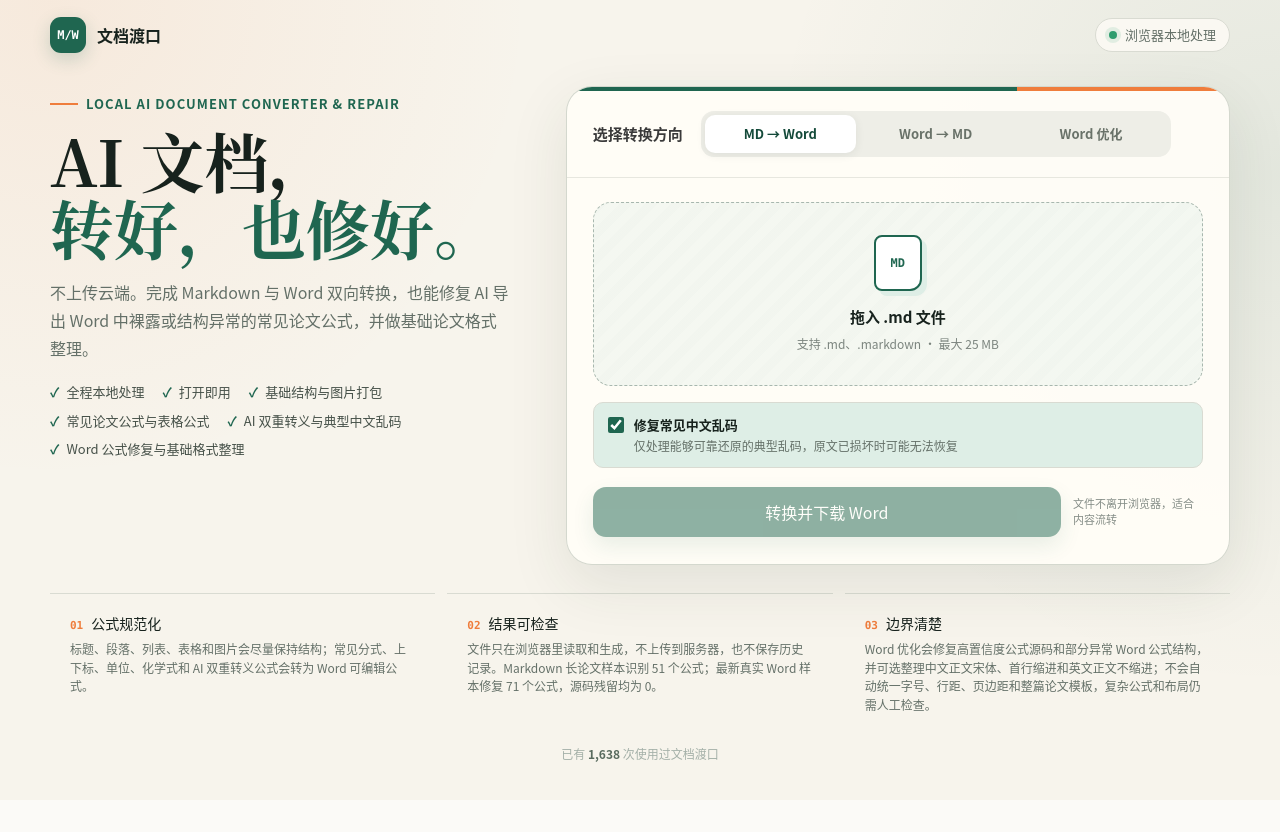
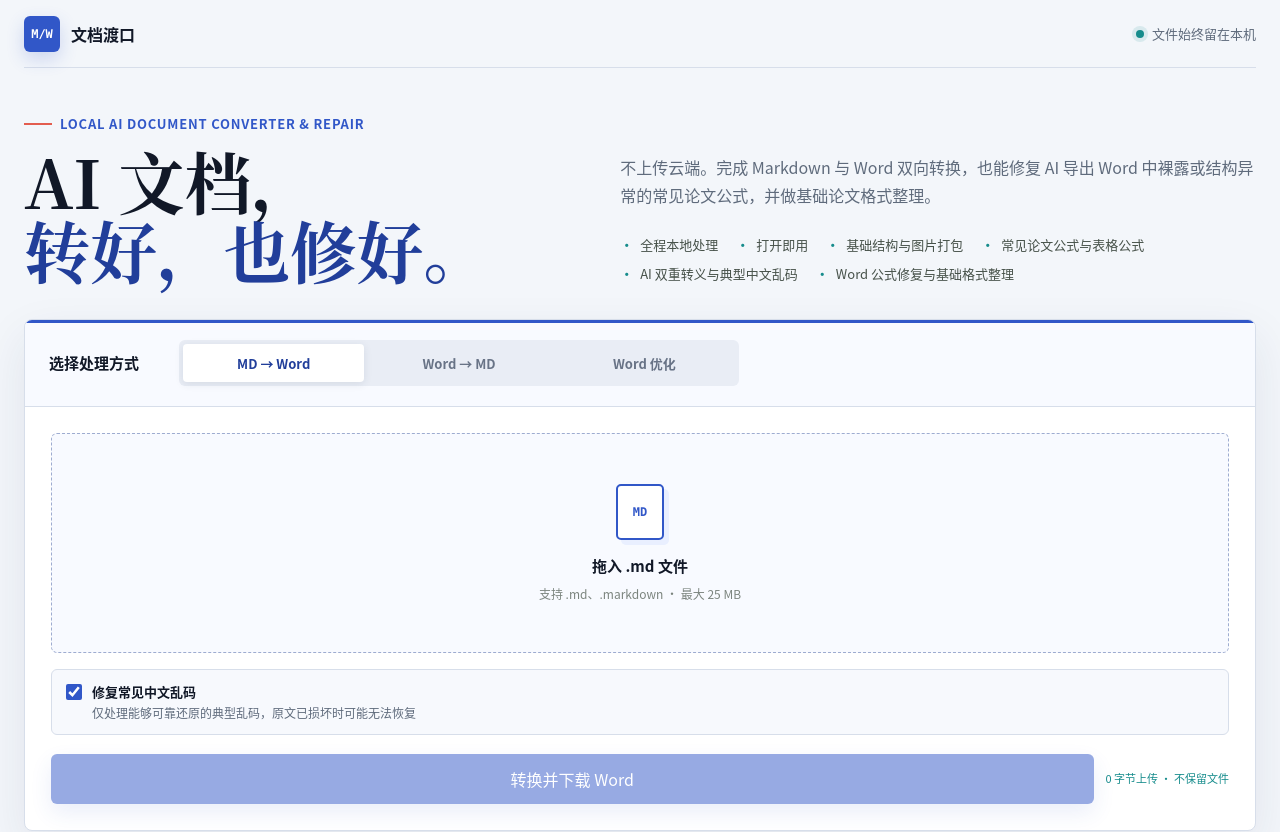
Before and after one commit to anitaleexiang0210/anitalee, a Next.js app: page /ferry in a window 1280 px wide. Shown: the top 832 px of the page. Before the commit the page ends 800 px from the top, so only its background shows below. Built offline with nearby package versions, Linux system fonts and the light colour scheme.

Commit message:
重构文档渡口为文档工作台

```diff
--- a/app/ferry/page.tsx
+++ b/app/ferry/page.tsx
@@ -351,7 +351,7 @@ export default function FerryPage() {
           </a>
           <div className="ferry-tool-state" aria-live="polite">
             <span className="ferry-tool-state-dot" aria-hidden="true" />
-            <span>浏览器本地处理</span>
+            <span>文件始终留在本机</span>
           </div>
         </header>
 
@@ -377,7 +377,7 @@ export default function FerryPage() {
 
           <section className="ferry-tool-card" aria-label="文档转换工具">
             <div className="ferry-tool-card-head">
-              <span className="ferry-tool-step">选择转换方向</span>
+              <span className="ferry-tool-step">选择处理方式</span>
               <div className="ferry-tool-switch" aria-label="转换方向">
                 <button
                   className={direction === "md-to-word" ? "active" : ""}
@@ -507,7 +507,7 @@ export default function FerryPage() {
                 <button className="ferry-tool-primary" type="button" onClick={convert} disabled={!file || busy}>
                   {busy ? "正在处理..." : direction === "word-to-md" ? "转换并下载 Markdown" : direction === "word-optimize" ? "优化并下载 Word" : "转换并下载 Word"}
                 </button>
-                <p className="ferry-tool-privacy">文件不离开浏览器，适合内容流转</p>
+                <p className="ferry-tool-privacy">0 字节上传 · 不保留文件</p>
               </div>
 
               {message && (
--- a/app/globals.css
+++ b/app/globals.css
@@ -1066,22 +1066,20 @@ h1 {
 
 /* ===== 文档渡口 ===== */
 .ferry-tool {
-  --ferry-ink: #17221d;
-  --ferry-muted: #647068;
-  --ferry-paper: #f7f4ec;
-  --ferry-card: #fffdf7;
-  --ferry-line: #d9dbd2;
-  --ferry-green: #1f6650;
-  --ferry-green-dark: #144a3a;
-  --ferry-green-soft: #deeee6;
-  --ferry-orange: #ef7d3c;
-  --ferry-shadow: 0 20px 60px rgba(35, 54, 44, 0.1);
+  --ferry-ink: #111827;
+  --ferry-muted: #5f6b7c;
+  --ferry-paper: #f3f6fa;
+  --ferry-card: #ffffff;
+  --ferry-line: #d7deea;
+  --ferry-green: #3157c8;
+  --ferry-green-dark: #213e9a;
+  --ferry-green-soft: #e9efff;
+  --ferry-orange: #e35d4f;
+  --ferry-cyan: #168c8c;
+  --ferry-shadow: 0 18px 48px rgba(31, 48, 85, 0.09);
   min-height: 100vh;
   color: var(--ferry-ink);
-  background:
-    radial-gradient(circle at 4% 0%, rgba(239, 125, 60, 0.09), transparent 30rem),
-    radial-gradient(circle at 100% 22%, rgba(31, 102, 80, 0.09), transparent 32rem),
-    var(--ferry-paper);
+  background: var(--ferry-paper);
 }
 
 .ferry-tool button,
@@ -1102,17 +1100,18 @@ h1 {
 }
 
 .ferry-tool-shell {
-  width: min(1180px, calc(100% - 40px));
+  width: min(1240px, calc(100% - 48px));
   margin: 0 auto;
-  padding: 12px 0 24px;
+  padding: 0 0 28px;
 }
 
 .ferry-tool-topbar {
   display: flex;
-  min-height: 46px;
+  min-height: 68px;
   align-items: center;
   justify-content: space-between;
   gap: 18px;
+  border-bottom: 1px solid var(--ferry-line);
 }
 
 .ferry-tool-brand {
@@ -1128,8 +1127,8 @@ h1 {
   height: 36px;
   place-items: center;
   background: var(--ferry-green);
-  border-radius: 11px;
-  box-shadow: 0 6px 18px rgba(31, 102, 80, 0.2);
+  border-radius: 6px;
+  box-shadow: 0 7px 18px rgba(49, 87, 200, 0.2);
   color: #fff;
   font-family: ui-monospace, SFMono-Regular, Menlo, monospace;
   font-size: 12px;
@@ -1138,13 +1137,10 @@ h1 {
 
 .ferry-tool-state {
   display: inline-flex;
-  min-height: 34px;
+  min-height: 32px;
   align-items: center;
   gap: 8px;
-  padding: 0 13px;
-  background: rgba(255, 253, 247, 0.76);
-  border: 1px solid var(--ferry-line);
-  border-radius: 999px;
+  padding: 0;
   color: var(--ferry-muted);
   font-size: 13px;
 }
@@ -1152,20 +1148,25 @@ h1 {
 .ferry-tool-state-dot {
   width: 8px;
   height: 8px;
-  background: #2e9d6e;
+  background: var(--ferry-cyan);
   border-radius: 50%;
-  box-shadow: 0 0 0 4px rgba(46, 157, 110, 0.12);
+  box-shadow: 0 0 0 4px rgba(22, 140, 140, 0.12);
 }
 
 .ferry-tool-hero {
-  display: grid;
-  grid-template-columns: minmax(0, 0.82fr) minmax(520px, 1.18fr);
-  gap: 54px;
-  align-items: flex-start;
-  padding: 28px 0 16px;
+  padding: 46px 0 18px;
+}
+
+.ferry-tool-copy {
+  display: grid;
+  grid-template-columns: minmax(360px, 0.9fr) minmax(0, 1.1fr);
+  column-gap: 76px;
+  align-items: end;
+  padding-bottom: 34px;
 }
 
 .ferry-tool-eyebrow {
+  grid-column: 1;
   display: inline-flex;
   align-items: center;
   gap: 8px;
@@ -1173,7 +1174,7 @@ h1 {
   color: var(--ferry-green);
   font-size: 13px;
   font-weight: 750;
-  letter-spacing: 0.08em;
+  letter-spacing: 0.06em;
   text-transform: uppercase;
 }
 
@@ -1185,17 +1186,19 @@ h1 {
 }
 
 .ferry-tool-copy h1 {
+  grid-column: 1;
+  grid-row: 2 / 4;
   max-width: 540px;
   margin: 0;
   font-family: "Songti SC", "STSong", "Noto Serif CJK SC", Georgia, serif;
-  font-size: clamp(38px, 5vw, 65px);
+  font-size: clamp(42px, 5.2vw, 70px);
   font-weight: 700;
   line-height: 1.05;
 }
 
 .ferry-tool-copy h1 span {
   position: relative;
-  color: var(--ferry-green);
+  color: var(--ferry-green-dark);
   white-space: nowrap;
 }
 
@@ -1206,25 +1209,29 @@ h1 {
   left: 2%;
   z-index: -1;
   height: 0.18em;
-  background: rgba(239, 125, 60, 0.28);
-  border-radius: 999px;
+  background: rgba(227, 93, 79, 0.22);
+  border-radius: 2px;
   content: "";
   transform: rotate(-1deg);
 }
 
 .ferry-tool-copy > p:not(.ferry-tool-eyebrow) {
-  max-width: 500px;
-  margin: 18px 0 0;
+  grid-column: 2;
+  grid-row: 2;
+  max-width: 660px;
+  margin: 0;
   color: var(--ferry-muted);
   font-size: 16px;
   line-height: 1.75;
 }
 
 .ferry-tool-promise {
+  grid-column: 2;
+  grid-row: 3;
   display: flex;
   flex-wrap: wrap;
   gap: 9px 18px;
-  margin: 20px 0 0;
+  margin: 18px 0 2px;
   padding: 0;
   color: #465149;
   font-size: 13px;
@@ -1233,17 +1240,17 @@ h1 {
 
 .ferry-tool-promise li::before {
   margin-right: 7px;
-  color: var(--ferry-green);
-  content: "✓";
+  color: var(--ferry-cyan);
+  content: "•";
   font-weight: 800;
 }
 
 .ferry-tool-card {
   position: relative;
   overflow: hidden;
-  background: rgba(255, 253, 247, 0.94);
-  border: 1px solid rgba(209, 213, 203, 0.92);
-  border-radius: 26px;
+  background: var(--ferry-card);
+  border: 1px solid var(--ferry-line);
+  border-radius: 8px;
   box-shadow: var(--ferry-shadow);
 }
 
@@ -1252,9 +1259,9 @@ h1 {
   top: 0;
   right: 0;
   left: 0;
-  height: 4px;
+  height: 3px;
   content: "";
-  background: linear-gradient(90deg, var(--ferry-green) 0 68%, var(--ferry-orange) 68%);
+  background: var(--ferry-green);
 }
 
 .ferry-tool-card-head {
@@ -1262,12 +1269,14 @@ h1 {
   align-items: center;
   justify-content: flex-start;
   gap: 18px;
-  padding: 24px 26px 20px;
-  border-bottom: 1px solid #e7e7df;
+  padding: 20px 24px;
+  border-bottom: 1px solid var(--ferry-line);
+  background: #f8faff;
 }
 
 .ferry-tool-step {
-  color: #3a3a3a;
+  min-width: 112px;
+  color: var(--ferry-ink);
   font-size: 15px;
   font-weight: 700;
 }
@@ -1277,10 +1286,10 @@ h1 {
   grid-template-columns: repeat(3, 1fr);
   gap: 4px;
   padding: 4px;
-  background: #eeeee7;
-  border-radius: 13px;
+  background: #e9edf5;
+  border-radius: 6px;
   flex: 1 1 auto;
-  max-width: 470px;
+  max-width: 560px;
 }
 
 .ferry-tool-switch button {
@@ -1288,8 +1297,8 @@ h1 {
   padding: 0 13px;
   background: transparent;
   border: 0;
-  border-radius: 10px;
-  color: #697269;
+  border-radius: 4px;
+  color: #687386;
   cursor: pointer;
   font-size: 13px;
   font-weight: 700;
@@ -1298,25 +1307,23 @@ h1 {
 
 .ferry-tool-switch button.active {
   background: #fff;
-  box-shadow: 0 2px 10px rgba(42, 53, 47, 0.08);
+  box-shadow: 0 2px 9px rgba(42, 57, 91, 0.1);
   color: var(--ferry-green-dark);
 }
 
 .ferry-tool-card-body {
-  padding: 24px 26px 27px;
+  padding: 26px;
 }
 
 .ferry-tool-drop {
   display: flex;
-  min-height: 184px;
+  min-height: 220px;
   align-items: center;
   justify-content: center;
   padding: 24px;
-  background:
-    linear-gradient(rgba(222, 238, 230, 0.32), rgba(222, 238, 230, 0.32)),
-    repeating-linear-gradient(-45deg, transparent, transparent 9px, rgba(31, 102, 80, 0.018) 9px, rgba(31, 102, 80, 0.018) 18px);
-  border: 1.5px dashed #a8b7ae;
-  border-radius: 18px;
+  background: #f8faff;
+  border: 1.5px dashed #9eacd0;
+  border-radius: 6px;
   cursor: pointer;
   text-align: center;
   transition: border 160ms ease, background 160ms ease, transform 160ms ease;
@@ -1324,7 +1331,7 @@ h1 {
 
 .ferry-tool-drop:hover,
 .ferry-tool-drop.dragging {
-  background-color: rgba(222, 238, 230, 0.62);
+  background-color: var(--ferry-green-soft);
   border-color: var(--ferry-green);
   transform: translateY(-1px);
 }
@@ -1343,7 +1350,7 @@ h1 {
   place-items: center;
   background: #fff;
   border: 2px solid var(--ferry-green);
-  border-radius: 8px 8px 12px 8px;
+  border-radius: 5px;
   box-shadow: 5px 5px 0 var(--ferry-green-soft);
   color: var(--ferry-green);
   font-family: ui-monospace, SFMono-Regular, Menlo, monospace;
@@ -1398,7 +1405,7 @@ h1 {
   padding: 8px 11px;
   background: #fff;
   border: 1px solid var(--ferry-line);
-  border-radius: 9px;
+  border-radius: 4px;
   color: var(--ferry-green);
   font-size: 12px;
   font-weight: 750;
@@ -1411,8 +1418,8 @@ h1 {
   margin-top: 16px;
   padding: 12px 14px;
   border: 1px solid var(--ferry-line);
-  border-radius: 10px;
-  background: var(--ferry-green-soft);
+  border-radius: 6px;
+  background: #f7f9fd;
   color: var(--ferry-ink);
   cursor: pointer;
 }
@@ -1434,7 +1441,7 @@ h1 {
   height: 18px;
   flex: 0 0 auto;
   place-items: center;
-  background: var(--ferry-green);
+  background: var(--ferry-cyan);
   border-radius: 4px;
   color: #fff;
   font-size: 12px;
@@ -1518,8 +1525,8 @@ h1 {
   min-height: 50px;
   background: var(--ferry-green);
   border: 0;
-  border-radius: 13px;
-  box-shadow: 0 9px 22px rgba(31, 102, 80, 0.2);
+  border-radius: 6px;
+  box-shadow: 0 9px 22px rgba(49, 87, 200, 0.2);
   color: #fff;
   cursor: pointer;
   font-weight: 800;
@@ -1537,9 +1544,9 @@ h1 {
 }
 
 .ferry-tool-privacy {
-  max-width: 130px;
+  max-width: 160px;
   margin: 0;
-  color: #858d87;
+  color: var(--ferry-cyan);
   font-size: 11px;
   line-height: 1.45;
 }
@@ -1573,7 +1580,7 @@ h1 {
 .ferry-tool-preview {
   margin-top: 16px;
   border: 1px solid var(--ferry-line);
-  border-radius: 11px;
+  border-radius: 6px;
   overflow: hidden;
 }
 
@@ -1821,7 +1828,7 @@ h1 {
   display: flex;
   flex-direction: column;
   padding: 19px 20px;
-  border-top: 1px solid var(--ferry-line);
+  border-top: 2px solid var(--ferry-line);
 }
 
 .ferry-tool-details article header {
@@ -1874,31 +1881,33 @@ h1 {
 
 @media (max-width: 900px) {
   .ferry-tool-hero {
-    grid-template-columns: 1fr;
-    gap: 36px;
-    padding-top: 48px;
+    padding-top: 42px;
   }
 
   .ferry-tool-copy {
-    text-align: center;
+    display: block;
+    padding-bottom: 28px;
+    text-align: left;
   }
 
   .ferry-tool-copy h1,
   .ferry-tool-copy > p:not(.ferry-tool-eyebrow) {
-    margin-right: auto;
-    margin-left: auto;
+    max-width: 680px;
   }
 
   .ferry-tool-eyebrow,
   .ferry-tool-promise {
-    justify-content: center;
+    justify-content: flex-start;
+  }
+
+  .ferry-tool-copy > p:not(.ferry-tool-eyebrow) {
+    margin-top: 20px;
   }
 }
 
 @media (max-width: 620px) {
   .ferry-tool-shell {
-    width: min(100% - 24px, 1180px);
-    padding-top: 16px;
+    width: min(100% - 24px, 1240px);
   }
 
   .ferry-tool-state {
```
